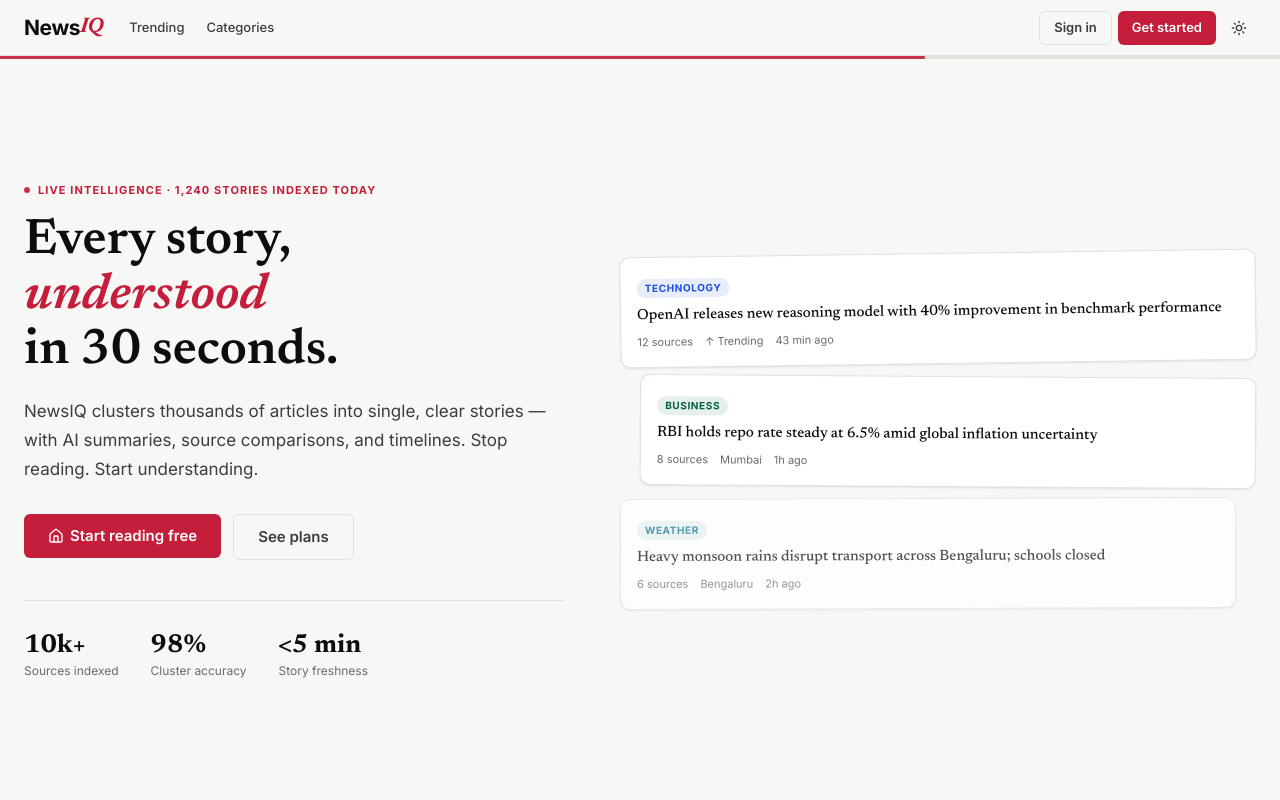
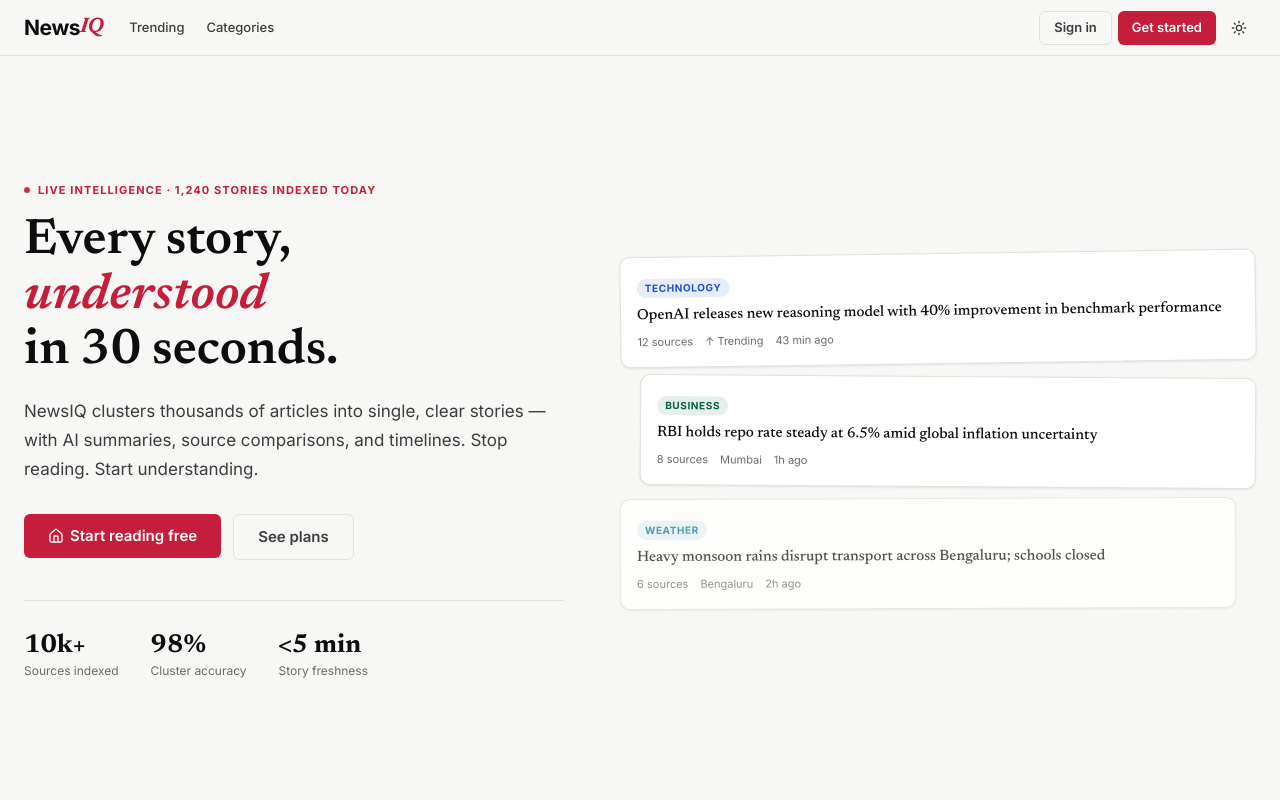
Before and after one commit to Unchartd/NewsIQ, a Next.js app in the folder apps/web/: page / in a window 1280 px wide. Shown: the top 800 px of the page. Built offline with nearby package versions, Linux system fonts and the light colour scheme.

Commit message:
fix: improve navigation header signal bar loader animations

```diff
--- a/apps/web/src/app/globals.css
+++ b/apps/web/src/app/globals.css
@@ -299,22 +299,40 @@
 /* ─── SIGNAL BAR ──────────────────────────────── */
 .signal-bar {
   height: var(--signal-h);
-  background: var(--border);
+  background: transparent;
   position: sticky;
   top: var(--navbar-h);
   z-index: 90;
   overflow: hidden;
+  opacity: 0;
+  transition: opacity 0.25s ease-in-out, background-color 0.25s ease-in-out;
+}
+.signal-bar.active {
+  background: var(--border);
+  opacity: 1;
 }
 .signal-bar::after {
   content: '';
   position: absolute;
-  top: 0; left: 0; right: 0; bottom: 0;
-  background: var(--primary);
-  animation: signalPulse 2.4s ease-in-out infinite;
+  top: 0; bottom: 0;
+  left: -200%;
+  width: 200%;
+  background: linear-gradient(
+    90deg,
+    transparent 0%,
+    var(--primary) 50%,
+    transparent 100%
+  );
+  opacity: 0;
+  transition: opacity 0.2s ease-in-out;
+}
+.signal-bar.active::after {
+  opacity: 1;
+  animation: signalPulse 1.5s infinite linear;
 }
 @keyframes signalPulse {
-  0%, 100% { opacity: 0.5; transform: scaleX(0.3); transform-origin: left; }
-  50% { opacity: 1; transform: scaleX(0.85); transform-origin: left; }
+  0% { transform: translateX(-100%); }
+  100% { transform: translateX(100%); }
 }
 .signal-bar.progress::after {
   animation: none;
@@ -322,6 +340,8 @@
   transform: none;
   opacity: 1;
   transition: width 300ms ease;
+  background: var(--primary);
+  left: 0;
 }
 
 /* ─── ANIMATIONS ──────────────────────────────── */
--- a/apps/web/src/components/layout/app-shell.tsx
+++ b/apps/web/src/components/layout/app-shell.tsx
@@ -6,6 +6,7 @@
 import { useAuthStore } from "@/stores/auth-store";
 import apiClient from "@/lib/api-client";
 import { useState } from "react";
+import { useIsFetching, useIsMutating } from "@tanstack/react-query";
 
 interface AppShellProps {
   children: React.ReactNode;
@@ -17,6 +18,10 @@
 export function AppShell({ children, signalVariant = "pulse", signalProgress, sidebar }: AppShellProps) {
   const { user, isAuthenticated } = useAuthStore();
   const [sentVerification, setSentVerification] = useState(false);
+
+  const isFetching = useIsFetching();
+  const isMutating = useIsMutating();
+  const isLoading = isFetching > 0 || isMutating > 0;
 
   const handleResendVerification = async () => {
     if (!user?.email) return;
@@ -56,7 +61,7 @@
         </div>
       )}
       <Navbar />
-      <SignalBar variant={signalVariant} progress={signalProgress} />
+      <SignalBar variant={signalVariant} progress={signalProgress} active={isLoading || signalVariant === "progress"} />
       {sidebar ? (
         <div className="layout">
           <div className="mc">
--- a/apps/web/src/components/layout/signal-bar.tsx
+++ b/apps/web/src/components/layout/signal-bar.tsx
@@ -3,12 +3,13 @@
 interface SignalBarProps {
   variant?: "pulse" | "progress";
   progress?: number;
+  active?: boolean;
 }
 
-export function SignalBar({ variant = "pulse", progress = 65 }: SignalBarProps) {
+export function SignalBar({ variant = "pulse", progress = 65, active = false }: SignalBarProps) {
   return (
     <div
-      className={`signal-bar ${variant === "progress" ? "progress" : ""}`}
+      className={`signal-bar ${variant === "progress" ? "progress" : ""} ${active ? "active" : ""}`}
       style={variant === "progress" ? { "--progress": `${progress}%` } as React.CSSProperties : undefined}
     />
   );
```
